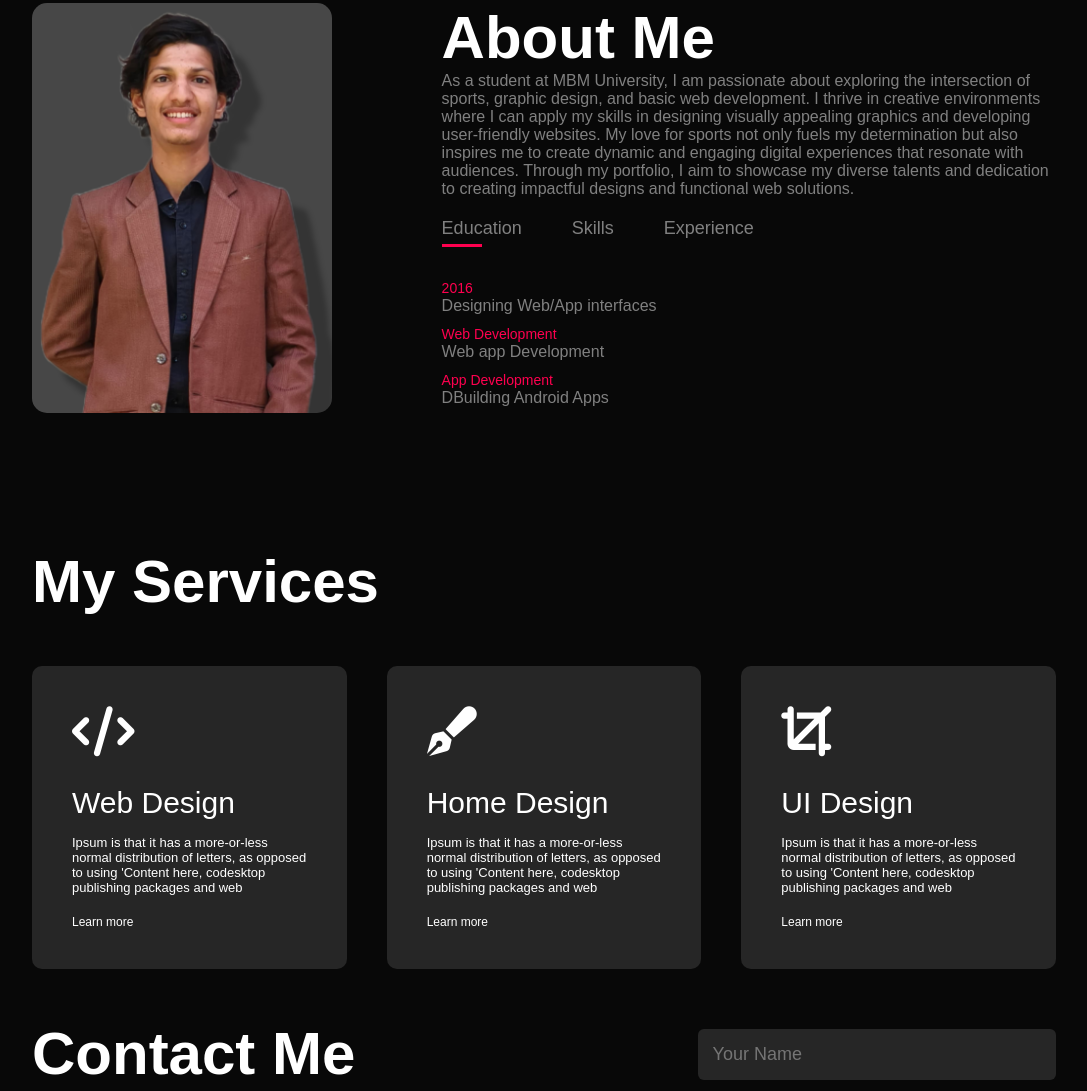
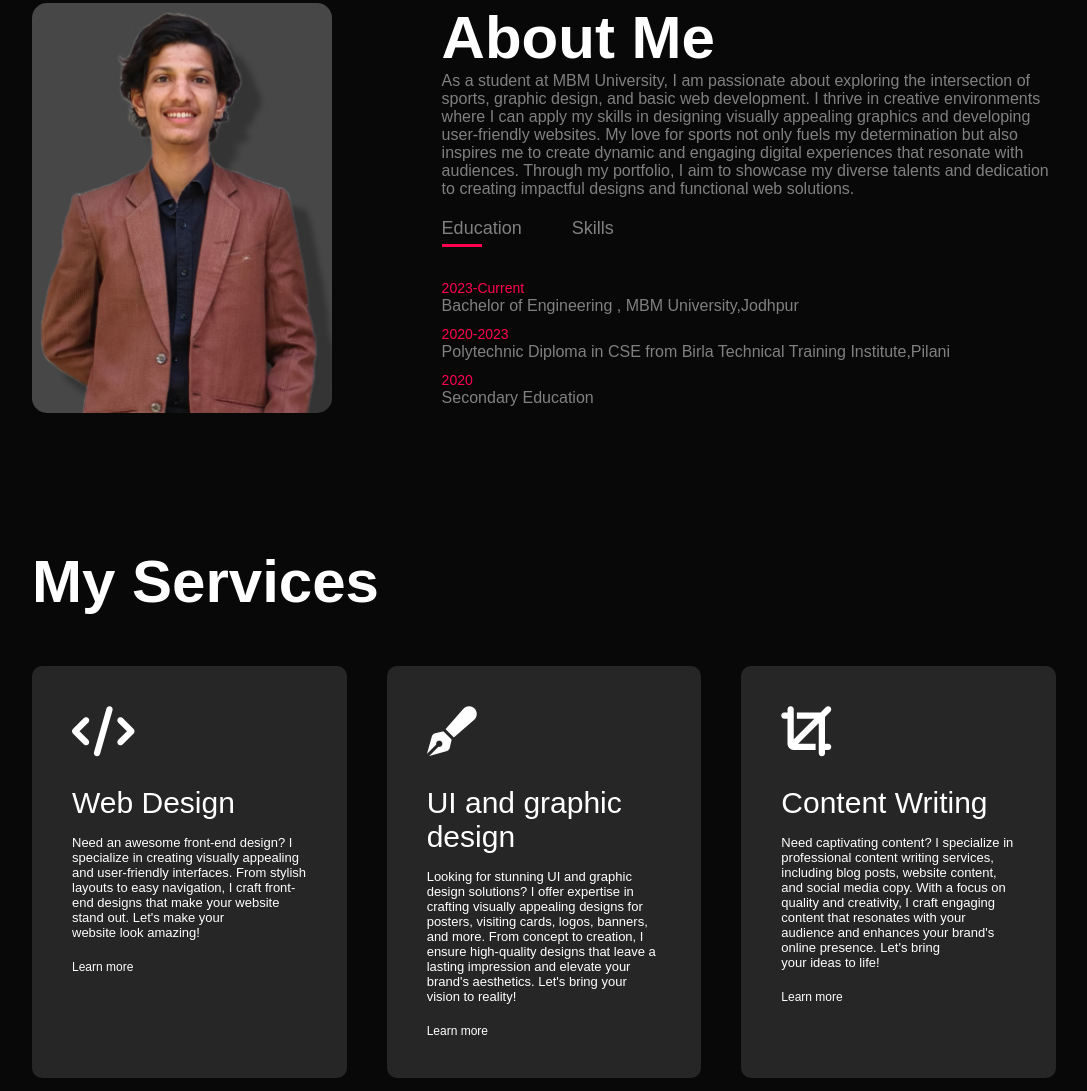
Before and after one commit to techiesociety/portfolio, a plain HTML site: page index.html in a window 1280 px wide. Shown: the part 887-1978 px from the top of the page, without its empty margins (96-1183 px from the left). Drawn offline with Linux system fonts and the light colour scheme.

Commit message:
Update index.html

```diff
--- a/index.html
+++ b/index.html
@@ -52,7 +52,7 @@
                     <div class="tab-titles">
                         <p class="tab-links active-link" onclick="opentab('Education')">Education</p>
                         <p class="tab-links " onclick="opentab('Skills')">Skills</p>
-                        <p class="tab-links" onclick="opentab('Experience')">Experience</p>
+                        <!-- <p class="tab-links" onclick="opentab('Experience')">Experience</p> -->
 
                     </div>
 
@@ -60,24 +60,24 @@
 
                     <div class="tab-contents active-tab" id="Education">
                         <ul>
-                            <li><span>2016</span><br>Designing Web/App interfaces</li>
-                            <li><span>Web Development</span><br>Web app Development</li>
-                            <li><span>App Development</span><br>DBuilding Android Apps</li>
+                            <li><span>2023-Current</span><br>Bachelor of Engineering , MBM University,Jodhpur</li>
+                            <li><span>2020-2023</span><br>Polytechnic Diploma in CSE from Birla Technical Training Institute,Pilani</li>
+                            <li><span>2020</span><br>Secondary Education</li>
                         </ul>
                     </div>
                     <div class="tab-contents  " id="Skills">
                         <ul>
                             <li><span>UI/UX</span><br>Designing Web/App interfaces</li>
-                            <li><span>Web Development</span><br>Web app Development</li>
-                            <li><span>App Development</span><br>DBuilding Android Apps</li>
+                            <li><span>Web Development</span><br>Web Development</li>
+                            <li><span>Management</span><br>Worked in many events</li>
                         </ul>
                     </div>
                     <div class="tab-contents" id="Experience">
-                        <ul>
+                        <!-- <ul>
                             <li><span>2021 - current</span><br>Designing Web/App interfaces</li>
                             <li><span>Web Development</span><br>Web app Development</li>
                             <li><span>App Development</span><br>DBuilding Android Apps</li>
-                        </ul>
+                        </ul> -->
                     </div>
 
                 </div>
@@ -95,25 +95,19 @@
                 <div>
                     <i class="fa-solid fa-code"></i>
                     <h2>Web Design</h2>
-                    <p> Ipsum is that it has a more-or-less normal distribution of
-                        letters, as opposed to using 'Content here, codesktop publishing packages and
-                        web </p>
+                    <p>Need an awesome front-end design? I specialize in creating visually appealing and user-friendly interfaces. From stylish layouts to easy navigation, I craft front-end designs that make your website stand out. Let's make your website look amazing!</p>
                     <a href="#">Learn more</a>
                 </div>
                 <div>
                     <i class="fa-solid fa-pen-fancy"></i>
-                    <h2>Home Design</h2>
-                    <p> Ipsum is that it has a more-or-less normal distribution of
-                        letters, as opposed to using 'Content here, codesktop publishing packages and
-                        web </p>
+                    <h2>UI and graphic design</h2>
+                    <p>Looking for stunning UI and graphic design solutions? I offer expertise in crafting visually appealing designs for posters, visiting cards, logos, banners, and more. From concept to creation, I ensure high-quality designs that leave a lasting impression and elevate your brand's aesthetics. Let's bring your vision to reality!</p>
                     <a href="#">Learn more</a>
                 </div>
                 <div>
                     <i class="fa-solid fa-crop"></i>
-                    <h2>UI Design</h2>
-                    <p> Ipsum is that it has a more-or-less normal distribution of
-                        letters, as opposed to using 'Content here, codesktop publishing packages and
-                        web </p>
+                    <h2>Content Writing</h2>
+                    <p>Need captivating content? I specialize in professional content writing services, including blog posts, website content, and social media copy. With a focus on quality and creativity, I craft engaging content that resonates with your audience and enhances your brand's online presence. Let's bring your ideas to life!</p>
                     <a href="#">Learn more</a>
                 </div>
             </div>
```
